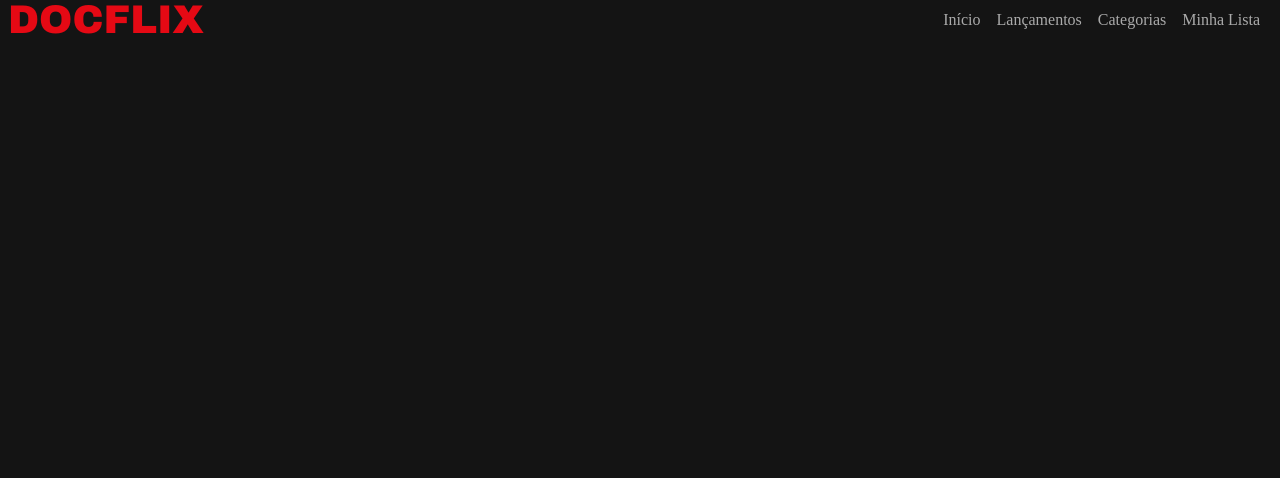
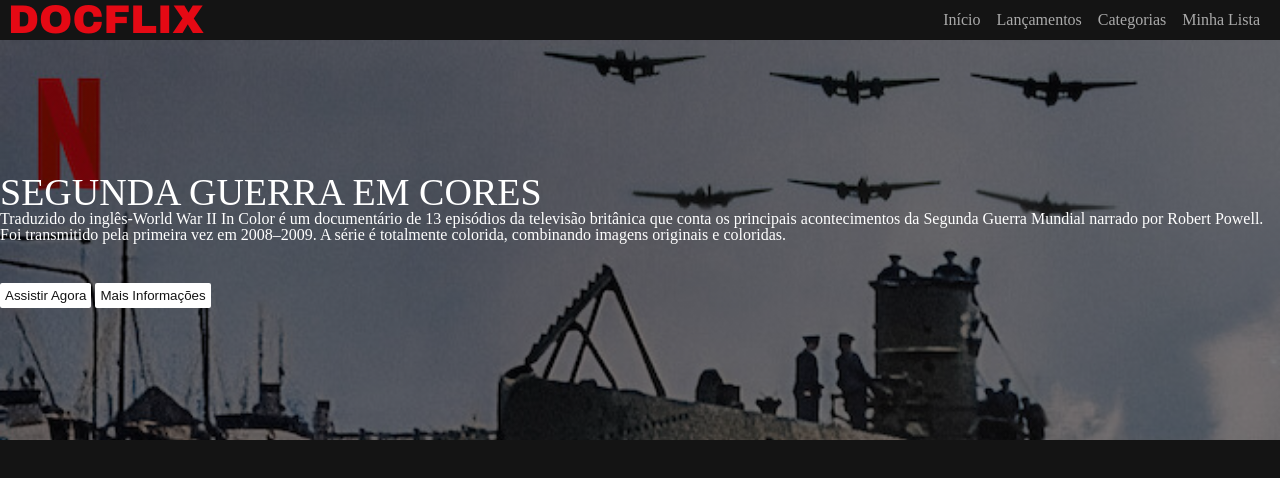
Before and after one commit to darkdreamn/netflix-clone, a plain HTML site: page index.html in a window 1280 px wide. Drawn offline with Linux system fonts and the light colour scheme.

Commit message:
criação do doc de destaque da página

```diff
--- a/css/style.css
+++ b/css/style.css
@@ -6,6 +6,7 @@
 body {
     background-color: var(--black);
     font-family: 'Times New Roman', Times, serif;
+    color: #ffffff;
 }
 
 .logo {
@@ -31,3 +32,38 @@
     justify-content: space-between;
     margin: 0 8px;
 }
+
+/* documentário principal */
+.doc-main {
+    font-size: 16px;
+    background-image: linear-gradient(rgba(0,0,0,.50), rgba(0,0,0,.50)100%), url('/img/capa-sgm.JPG');
+    height: 400px;
+    background-size: cover;
+
+    display: flex;
+    flex-direction: column;
+    justify-content: center;
+    align-items: flex-start;
+}
+
+.doc-main .description {
+    margin-bottom: 40px;
+}
+
+.title {
+    font-size: 38px;
+}
+
+.button-dm {
+    background-color: #ffffff;
+    color: var(--black);
+    border: none;
+    cursor: pointer;
+    padding: 5px;
+    border-radius: 2px;
+}
+
+.button-dm:hover {
+    background-color: var(--black);
+    color: #ffffff;
+}
--- a/index.html
+++ b/index.html
@@ -1,5 +1,6 @@
 <!DOCTYPE html>
 <html lang="pt-br">
+
 <head>
     <meta charset="UTF-8">
     <meta http-equiv="X-UA-Compatible" content="IE=edge">
@@ -8,6 +9,7 @@
     <link rel="stylesheet" href="/css/style.css">
     <title>DocFlix</title>
 </head>
+
 <body>
     <header>
         <div class="container">
@@ -20,6 +22,26 @@
             </nav>
         </div>
     </header>
+    <main>
+        <div class="doc-main">
+            <div class="container">
+                <h2 class="title">SEGUNDA GUERRA EM CORES</h2>
+                <P class="description">Traduzido do inglês-World War II In Color é um documentário de 13 episódios da
+                    televisão britânica que conta os principais acontecimentos da Segunda Guerra Mundial narrado por
+                    Robert Powell. Foi transmitido pela primeira vez em 2008–2009. A série é totalmente colorida,
+                    combinando imagens originais e coloridas.</P>
+            </div>
+            <div class="buttons">
+                <button role="button" class="button-dm">
+                    Assistir Agora
+                </button>
+                <button role="button" class="button-dm">
+                    Mais Informações
+                </button>
+            </div>
+        </div>
+    </main>
     <script src="/js/script.js"></script>
 </body>
+
 </html>
```
Also changed, not shown: img/capa-sgm.JPG (added).
